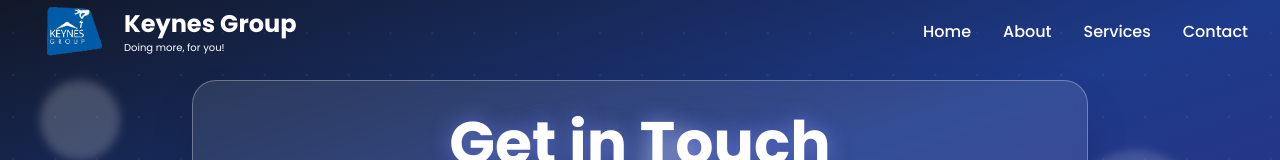
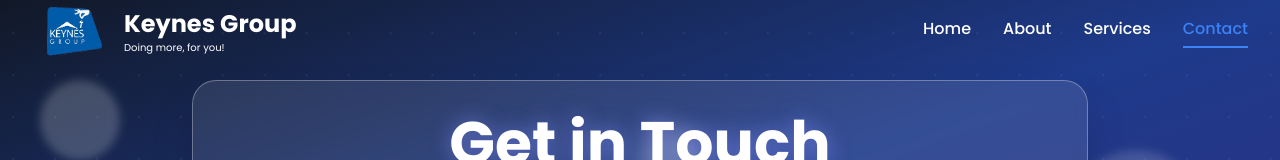
Before and after one commit to zadic42/Keynes, a React (Vite) app: page /contactus in a window 1280 px wide. Shown: the top 160 px of the page. Built offline with nearby package versions, Linux system fonts and the light colour scheme.

Commit message:
updated route

```diff
--- a/src/components/Header.tsx
+++ b/src/components/Header.tsx
@@ -23,7 +23,7 @@ const Header = () => {
     { name: 'Home', href: '/', isRoute: true },
     { name: 'About', href: '/about', isRoute: true },
     { name: 'Services', href: '/services', isRoute: true },
-    { name: 'Contact', href: '/contactus', isRoute: false },
+    { name: 'Contact', href: '/contactus', isRoute: true },
   ];
 
   const handleNavClick = (item: any) => {
```
